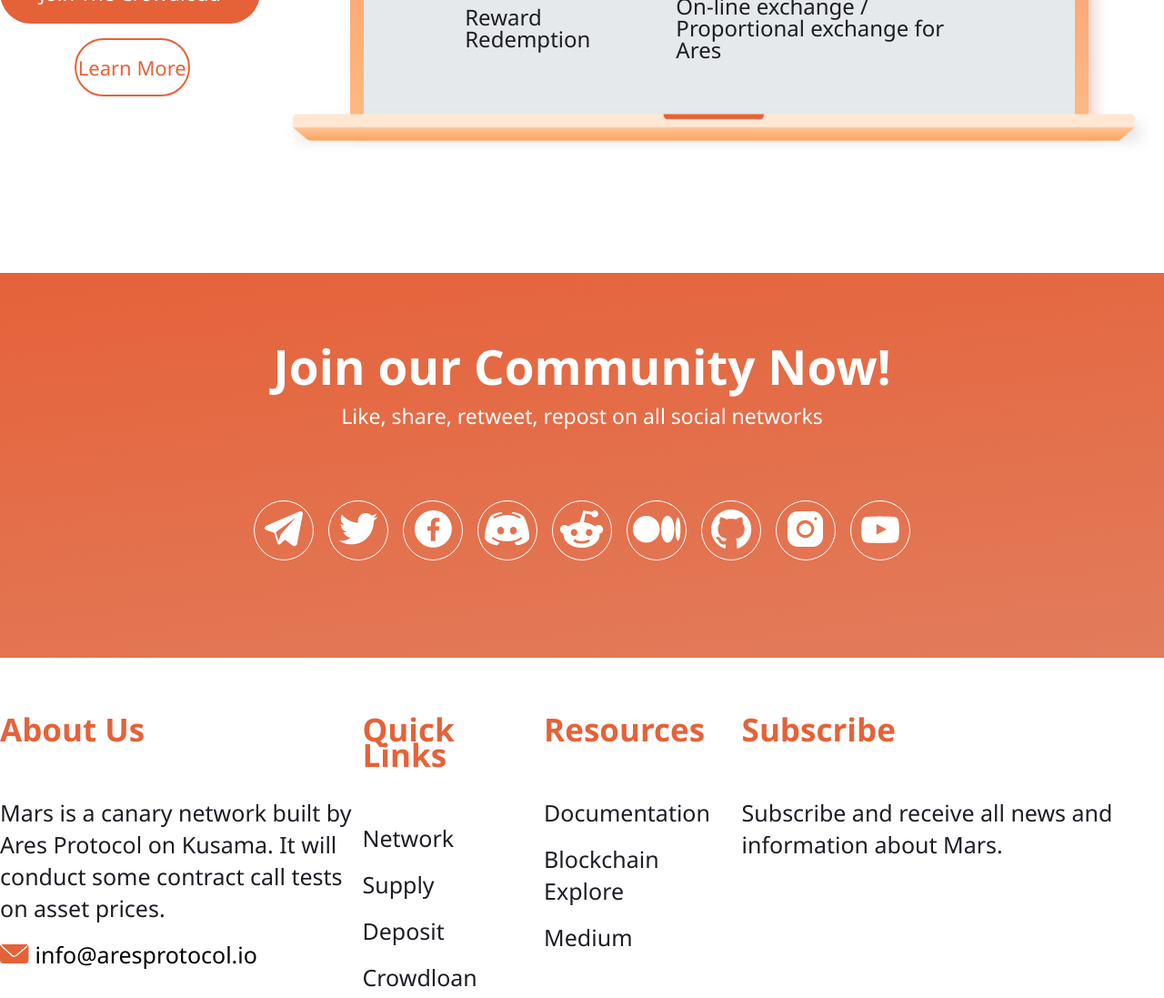
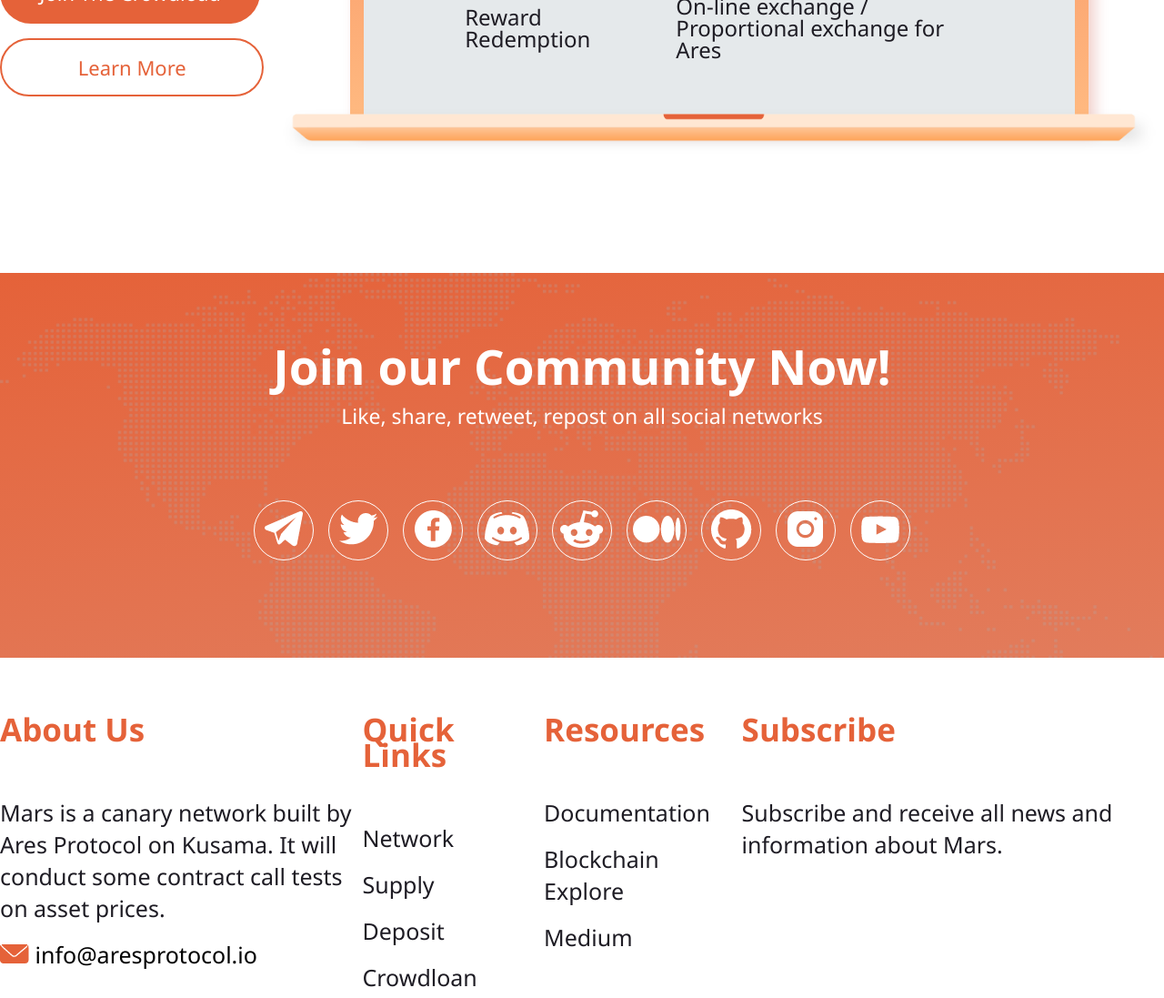
Before and after one commit to ffw0223/website2021, a React (Create React App) app: page / in a window 1280 px wide. Shown: the part 3714-4811 px from the top of the page at 91% size. Built offline with nearby package versions, Linux system fonts and the light colour scheme.

Commit message:
added the background image for the comunity view.

```diff
--- a/src/views/community/Community.module.scss
+++ b/src/views/community/Community.module.scss
@@ -7,8 +7,9 @@
 	align-items: center;
 	row-gap: 17px;
 	width: 100%;
-	background: linear-gradient(173deg, #e56239 0%, #e27c5c 100%);
+	background: url("../../assets/map.png"), linear-gradient(173deg, #e56239 0%, #e27c5c 100%);
 	padding-bottom: 107px;
+	background-size: cover;
 
 	h2 {
 		font-size: 53px;
--- a/src/views/reference/Reference.module.scss
+++ b/src/views/reference/Reference.module.scss
@@ -36,8 +36,9 @@
 			row-gap: 1rem;
 			width: 300px;
 
-			a{
+			a {
 				text-decoration: none;
+				width: 100%;
 			}
 
 			.darkButton {
```
Also changed, not shown: src/assets/map.png (added).
